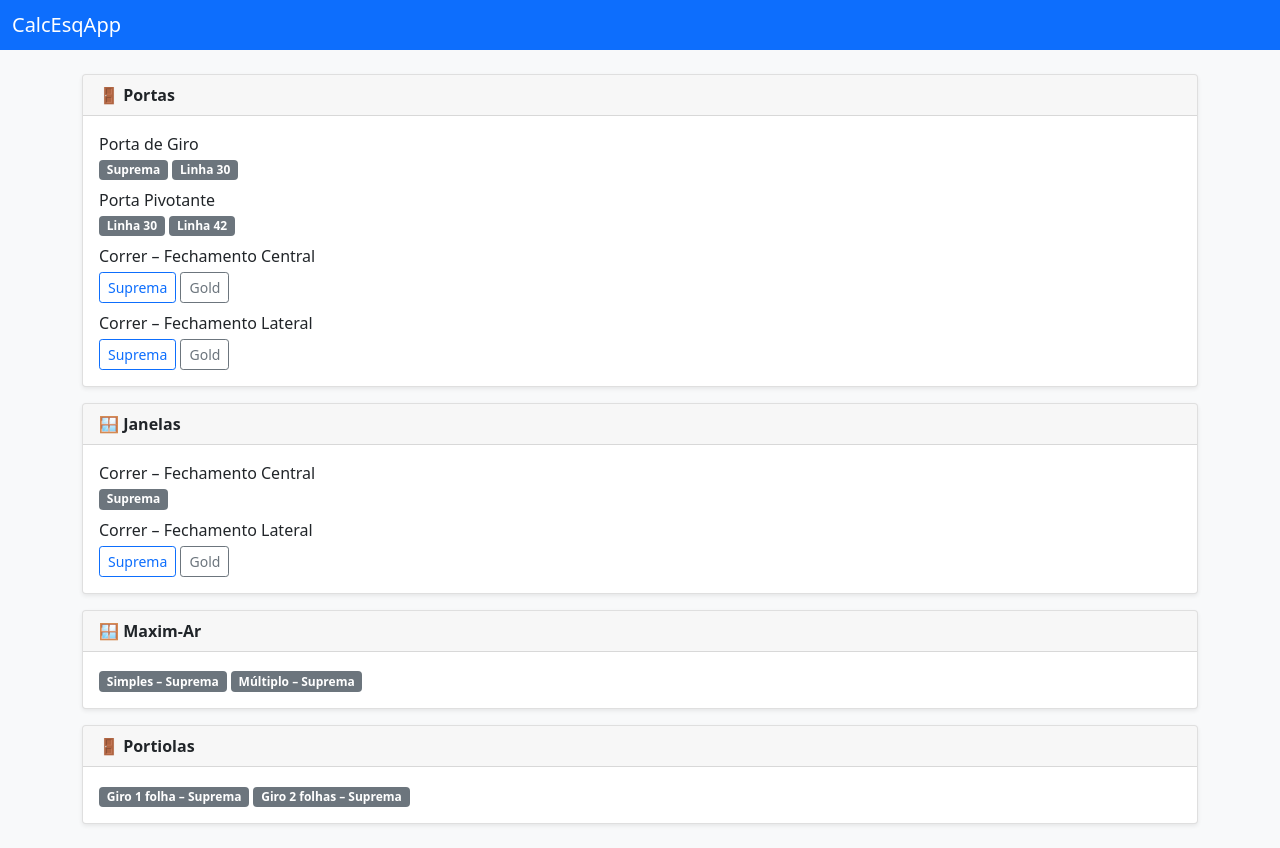
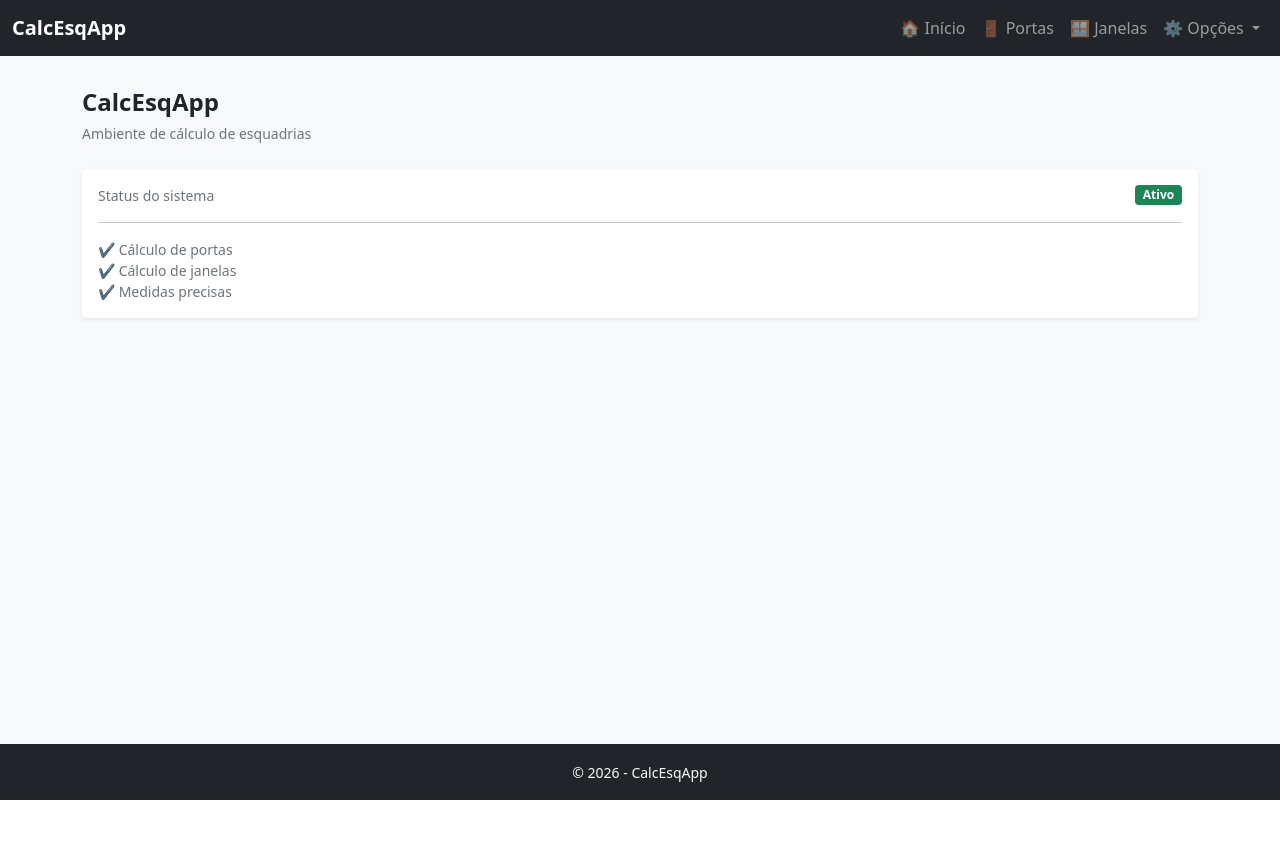
Before and after one commit to Visto-Preto/CalcEsqApp, a Python web app: template templates/index.html in a window 1280 px wide. After the commit the page ends 800 px from the top, so only its background shows below. Run offline with Jinja, Linux system fonts and the light colour scheme; the template is opened without the code that fills it, so the values that code supplies are empty; some libraries are stand-ins or nearby versions.

Commit message:
correcao de bugs

```diff
--- /dev/null
+++ b/templates/base.html
@@ -0,0 +1,26 @@
+<!DOCTYPE html>
+<html lang="pt-BR">
+<head>
+    <meta charset="UTF-8">
+    <meta name="viewport" content="width=device-width, initial-scale=1">
+
+    <title>{% block title %}CalcEsqApp{% endblock %}</title>
+
+    <link rel="stylesheet" href="{{ url_for('static', filename='bootstrap/css/bootstrap.min.css') }}">
+    <link rel="stylesheet" href="{{ url_for('static', filename='css/app.css') }}">
+</head>
+
+<body class="d-flex flex-column min-vh-100 bg-light">
+
+    {% include 'includes/navbar.html' %}
+
+    <!-- CONTEÚDO -->
+    <main class="flex-grow-1 py-3">
+        {% block content %}{% endblock %}
+    </main>
+
+    {% include 'includes/footer.html' %}
+
+    <script src="{{ url_for('static', filename='bootstrap/js/bootstrap.bundle.min.js') }}"></script>
+</body>
+</html>
--- /dev/null
+++ b/templates/includes/footer.html
@@ -0,0 +1,3 @@
+<footer class="bg-dark text-light text-center py-3">
+    <small>© 2026 - CalcEsqApp</small>
+</footer>
--- /dev/null
+++ b/templates/includes/navbar.html
@@ -0,0 +1,62 @@
+<nav class="navbar navbar-expand-lg navbar-dark bg-dark">
+  <div class="container-fluid">
+
+    <!-- Logo -->
+    <a class="navbar-brand fw-bold" href="/">
+      CalcEsqApp
+    </a>
+
+    <!-- Botão mobile -->
+    <button class="navbar-toggler" type="button"
+      data-bs-toggle="collapse"
+      data-bs-target="#menuPrincipal"
+      aria-controls="menuPrincipal"
+      aria-expanded="false"
+      aria-label="Toggle navigation">
+      <span class="navbar-toggler-icon"></span>
+    </button>
+
+    <!-- Menu -->
+    <div class="collapse navbar-collapse" id="menuPrincipal">
+      <ul class="navbar-nav ms-auto mb-2 mb-lg-0">
+
+        <li class="nav-item">
+          <a class="nav-link" href="/">🏠 Início</a>
+        </li>
+
+        <li class="nav-item">
+          <a class="nav-link" href="/portas">🚪 Portas</a>
+        </li>
+
+        <li class="nav-item">
+          <a class="nav-link" href="/janelas">🪟 Janelas</a>
+        </li>
+
+        <li class="nav-item dropdown">
+          <a class="nav-link dropdown-toggle"
+             href="#"
+             role="button"
+             data-bs-toggle="dropdown"
+             aria-expanded="false">
+            ⚙️ Opções
+          </a>
+
+          <ul class="dropdown-menu dropdown-menu-end">
+            <li><a class="dropdown-item" href="/janelas/correrfl">Janela Correr FL</a></li>
+            <li><a class="dropdown-item" href="/portas/correrfl">Porta de Correr</a></li>
+            <li><a class="dropdown-item" href="/su111">Fixo com SU-111</a></li>
+            <li><a class="dropdown-item" href="/portacorrerav">Porta de correr atraz do vão</a></li>
+            <li><hr class="dropdown-divider"></li>
+            <li>
+              <a class="dropdown-item text-danger" href="/sair">
+                Fechar
+              </a>
+            </li>
+          </ul>
+        </li>
+
+      </ul>
+    </div>
+
+  </div>
+</nav>
--- a/templates/index.html
+++ b/templates/index.html
@@ -1,98 +1,41 @@
-<!DOCTYPE html>
-<html lang="pt-BR">
-<head>
-    <meta charset="UTF-8">
-    <meta name="viewport" content="width=device-width, initial-scale=1">
+{% extends 'base.html' %}
 
-    <title>CalcEsqApp</title>
+{% block title %}
+Início • CalcEsqApp
+{% endblock %}
 
-    <link rel="stylesheet" href="{{ url_for('static', filename='bootstrap/css/bootstrap.min.css') }}">
-    <link rel="stylesheet" href="{{ url_for('static', filename='css/app.css') }}">
-</head>
+{% block content %}
 
-<body class="bg-light">
+<div class="container py-3">
 
-<!-- HEADER -->
-<nav class="navbar navbar-dark bg-primary">
-    <div class="container-fluid">
-        <span class="navbar-brand mb-0 h1">CalcEsqApp</span>
+    <!-- Cabeçalho do app -->
+    <div class="mb-4">
+        <h4 class="fw-bold mb-1">CalcEsqApp</h4>
+        <small class="text-muted">
+            Ambiente de cálculo de esquadrias
+        </small>
     </div>
-</nav>
 
-<!-- CONTEÚDO -->
-<div class="container my-4">
-
-    <!-- PORTAS -->
-    <div class="card mb-3 shadow-sm">
-        <div class="card-header fw-bold">🚪 Portas</div>
+    <!-- Card informativo simples -->
+    <div class="card border-0 shadow-sm mb-3">
         <div class="card-body">
 
-            <div class="mb-2">
-                <div class="fw-semibold">Porta de Giro</div>
-                <span class="badge bg-secondary">Suprema</span>
-                <span class="badge bg-secondary">Linha 30</span>
+            <div class="d-flex justify-content-between align-items-center">
+                <span class="text-muted small">Status do sistema</span>
+                <span class="badge bg-success">Ativo</span>
             </div>
 
-            <div class="mb-2">
-                <div class="fw-semibold">Porta Pivotante</div>
-                <span class="badge bg-secondary">Linha 30</span>
-                <span class="badge bg-secondary">Linha 42</span>
-            </div>
+            <hr>
 
-            <div class="mb-2">
-                <div class="fw-semibold">Correr – Fechamento Central</div>
-                <button class="btn btn-outline-primary btn-sm mt-1">Suprema</button>
-                <button class="btn btn-outline-secondary btn-sm mt-1">Gold</button>
-            </div>
+            <ul class="list-unstyled mb-0 text-muted small">
+                <li>✔ Cálculo de portas</li>
+                <li>✔ Cálculo de janelas</li>
+                <li>✔ Medidas precisas</li>
+            </ul>
 
-            <div>
-                <div class="fw-semibold">Correr – Fechamento Lateral</div>
-                <a href="/portas/correrfl"><button class="btn btn-outline-primary btn-sm mt-1">Suprema</button></a>
-                <button class="btn btn-outline-secondary btn-sm mt-1">Gold</button>
-            </div>
-
-        </div>
-    </div>
-
-    <!-- JANELAS -->
-    <div class="card mb-3 shadow-sm">
-        <div class="card-header fw-bold">🪟 Janelas</div>
-        <div class="card-body">
-
-            <div class="mb-2">
-                <div class="fw-semibold">Correr – Fechamento Central</div>
-                <span class="badge bg-secondary">Suprema</span>
-            </div>
-
-            <div>
-                <div class="fw-semibold">Correr – Fechamento Lateral</div>
-                <a href="/janelas/correrfl"><button class="btn btn-outline-primary btn-sm mt-1">Suprema</button></a>
-                <button class="btn btn-outline-secondary btn-sm mt-1">Gold</button>
-            </div>
-
-        </div>
-    </div>
-
-    <!-- MAXIM-AR -->
-    <div class="card mb-3 shadow-sm">
-        <div class="card-header fw-bold">🪟 Maxim-Ar</div>
-        <div class="card-body">
-            <span class="badge bg-secondary">Simples – Suprema</span>
-            <span class="badge bg-secondary">Múltiplo – Suprema</span>
-        </div>
-    </div>
-
-    <!-- PORTIOLAS -->
-    <div class="card mb-3 shadow-sm">
-        <div class="card-header fw-bold">🚪 Portiolas</div>
-        <div class="card-body">
-            <span class="badge bg-secondary">Giro 1 folha – Suprema</span>
-            <span class="badge bg-secondary">Giro 2 folhas – Suprema</span>
         </div>
     </div>
 
 </div>
 
-<script src="{{ url_for('static', filename='bootstrap/js/bootstrap.bundle.min.js') }}"></script>
-</body>
-</html>
+{% endblock %}
--- a/templates/janelas/correrflsu.html
+++ b/templates/janelas/correrflsu.html
@@ -56,8 +56,9 @@
           <ul class="dropdown-menu dropdown-menu-end">
             <li><a class="dropdown-item" href="/janelas/correrfl">Janela Correr FL</a></li>
             <li><a class="dropdown-item" href="/portas/correrfl">Porta de Correr</a></li>
+            <li><a class="dropdown-item" href="/su111">Fixo com SU-111</a></li>
             <li><hr class="dropdown-divider"></li>
-            <li><a class="dropdown-item" href="/sobre">Sobre</a></li>
+            <li><a class="dropdown-item" href="/sair">Fechar</a></li>
           </ul>
         </li>
 
```
Also changed, not shown: App.py (+71 -0 lines), templates/Su111.html (added, +102 -0 lines), templates/portacorrerav.html (added, +114 -0 lines), templates/portas/correrflsu.html (+13 -1 lines), static/img/correrav.jpg (added), 1 other file.
